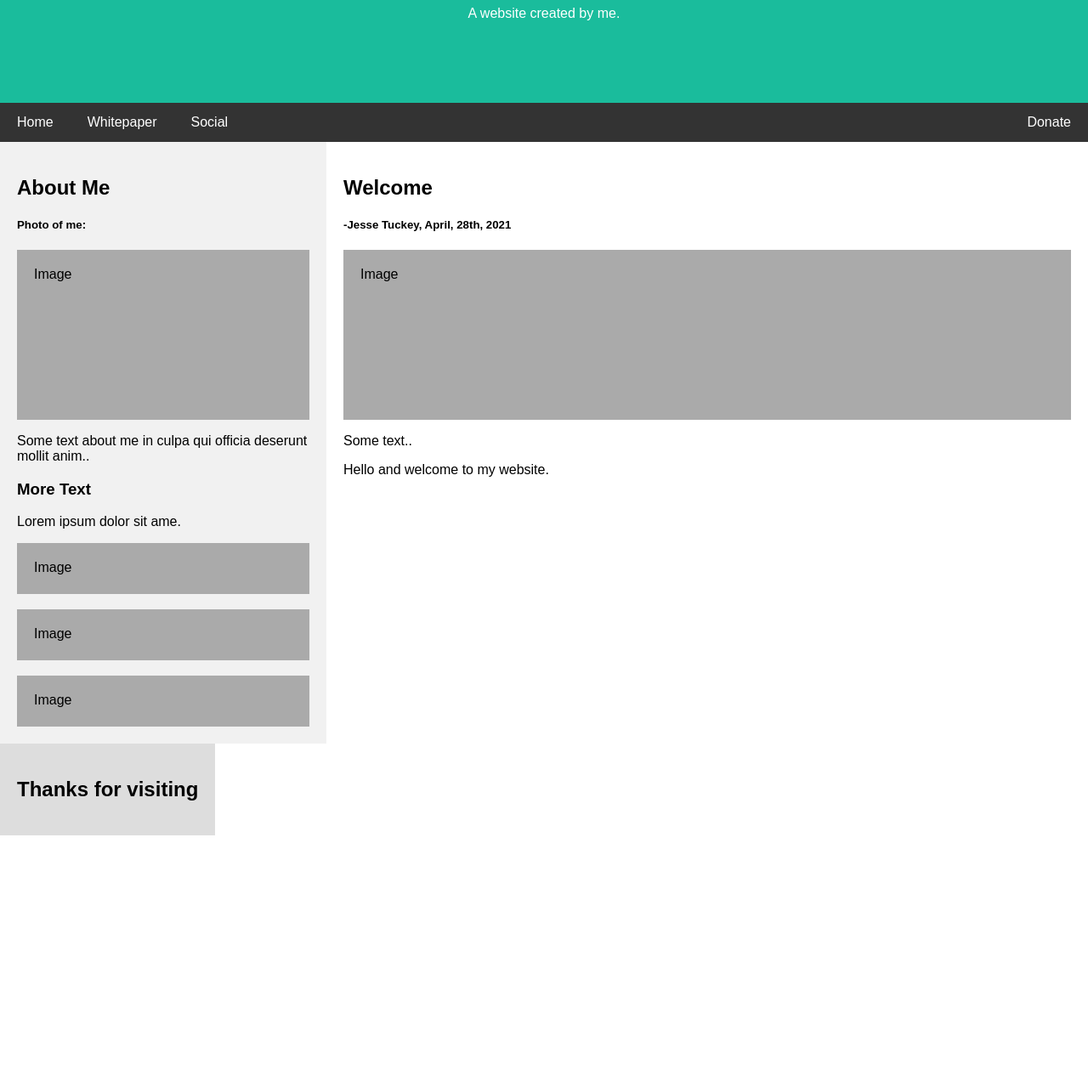
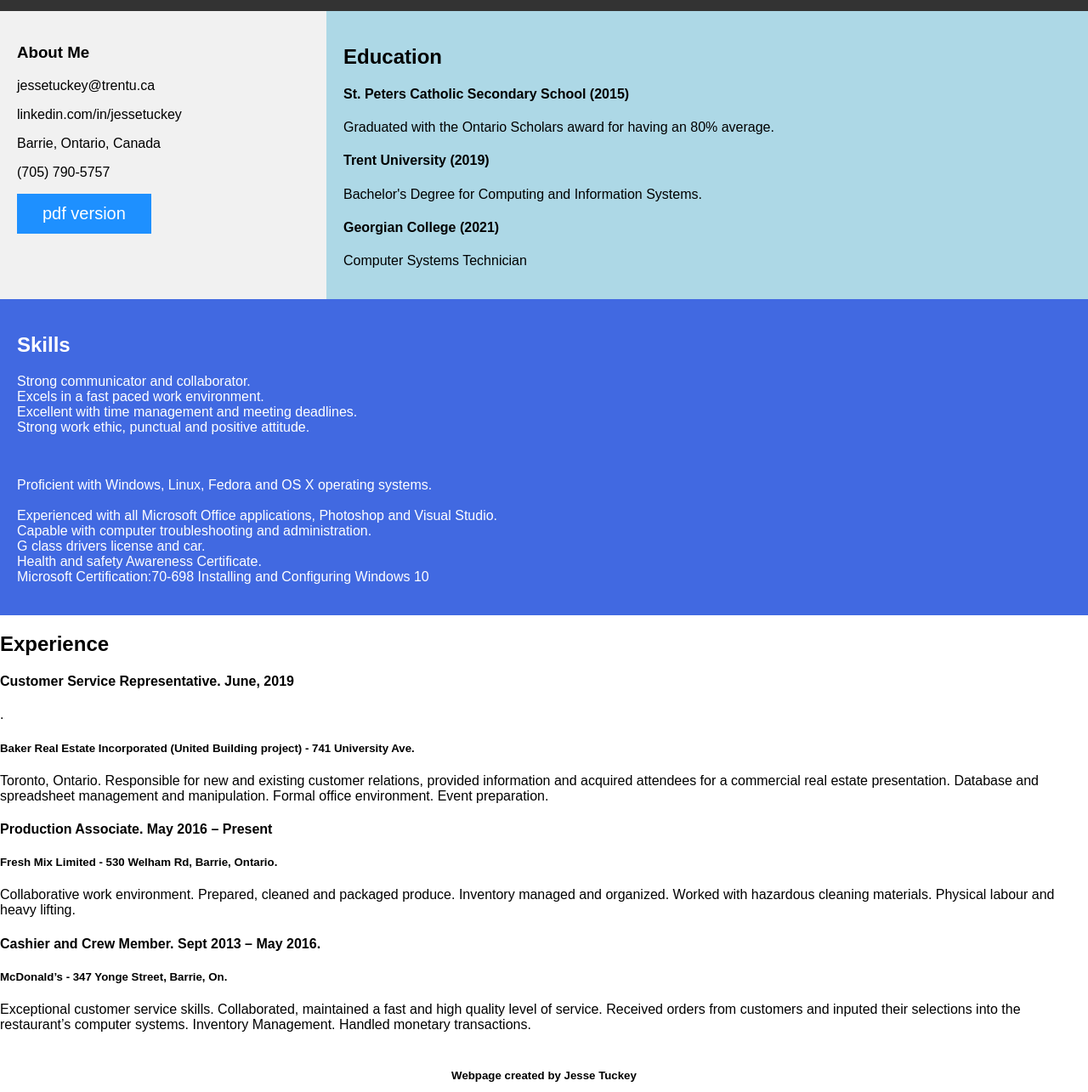
Before and after one commit to JesseTuckey/Webpage, a plain HTML site: page index.html in a window 1280 px wide. Shown: the part 172-1457 px from the top of the page at 85% size. Before the commit the page ends 1155 px from the top, so only its background shows below. Drawn offline with Linux system fonts and the light colour scheme.

Commit message:
Update index.html

```diff
--- a/index.html
+++ b/index.html
@@ -1,8 +1,7 @@
 <!DOCTYPE html>
-
 <html lang="en">
 <head>
-<title>Jesse Tuckey</title>
+<title>jessetuckey.com</title>
 <meta charset="UTF-8">
 <meta name="viewport" content="width=device-width, initial-scale=1">
 <style>
@@ -10,26 +9,22 @@
   box-sizing: border-box;
 }
 
-/* Style the body */
 body {
   font-family: Arial, Helvetica, sans-serif;
   margin: 0;
 }
 
-/* Header/logo Title */
 .header {
-  padding: 80px;
+  padding: 20px;
   text-align: center;
-  background: #1abc9c;
-  color: white;
+  background: darkblue;
+  color: gold;
 }
 
-/* Increase the font size of the heading */
 .header h1 {
   font-size: 40px;
 }
 
-/* Style the top navigation bar */
 .navbar {
   overflow: hidden;
   background-color: #333;
@@ -37,7 +32,7 @@ body {
 
 /* Style the navigation bar links */
 .navbar a {
-  float: left;
+  float: right;
   display: block;
   color: white;
   text-align: center;
@@ -45,12 +40,10 @@ body {
   text-decoration: none;
 }
 
-/* Right-aligned link */
 .navbar a.right {
   float: right;
 }
 
-/* Change color on hover */
 .navbar a:hover {
   background-color: #ddd;
   color: black;
@@ -73,82 +66,149 @@ body {
   padding: 20px;
 }
 
-/* Main column */
 .main {
   -ms-flex: 70%; /* IE10 */
   flex: 70%;
-  background-color: white;
+  background-color: lightblue;
   padding: 20px;
 }
 
-/* Fake image, just for this example */
-.fakeimg {
-  background-color: #aaa;
-  width: 100%;
+.main2 {
+  -ms-flex: 70%; /* IE10 */
+  flex: 70%;
+  background-color: royalblue;
+  color: white;
   padding: 20px;
 }
 
+
 /* Footer */
 .footer {
-  padding: 20px;
+  padding: 5px;
   text-align: center;
-  background: #ddd;
+    width: 100%;
+
+  background: white;
 }
 
-/* Responsive layout - when the screen is less than 700px wide, make the two columns stack on top of each other instead of next to each other */
 @media screen and (max-width: 700px) {
   .row {
     flex-direction: column;
   }
 }
 
-/* Responsive layout - when the screen is less than 400px wide, make the navigation links stack on top of each other instead of next to each other */
 @media screen and (max-width: 400px) {
   .navbar a {
     float: none;
     width: 100%;
   }
 }
+
+.btn {
+  background-color: DodgerBlue;
+  border: none;
+  color: white;
+  padding: 12px 30px;
+  cursor: pointer;
+  font-size: 20px;
+}
+
+/* Darker background on mouse-over */
+.btn:hover {
+  background-color: RoyalBlue;
+}
+
 </style>
+
+
 </head>
 <body>
 
 <div class="header">
-  <h1>My Website</h1>
-  <p>A website created by me.</p>
+  <h1>Jesse Tuckey</h1>
 </div>
 
 <div class="navbar">
-  <a href="#">Home</a>
-  <a href="#">Whitepaper</a>
-  <a href="#">Social</a>
-  <a href="#" class="right">Donate</a>
+  <a href="#" class="right">Education</a>
+    <a href="#" class="right">Experience</a>
+    <a href="#" class="right">Skills</a>
 </div>
 
 <div class="row">
   <div class="side">
-    <h2>About Me</h2>
-    <h5>Photo of me:</h5>
-    <div class="fakeimg" style="height:200px;">Image</div>
-    <p>Some text about me in culpa qui officia deserunt mollit anim..</p>
-    <h3>More Text</h3>
-    <p>Lorem ipsum dolor sit ame.</p>
-    <div class="fakeimg" style="height:60px;">Image</div><br>
-    <div class="fakeimg" style="height:60px;">Image</div><br>
-    <div class="fakeimg" style="height:60px;">Image</div>
+    <h3>About Me</h3>
+    <p>jessetuckey@trentu.ca</p>
+    <p>linkedin.com/in/jessetuckey</p>
+    <p>Barrie, Ontario, Canada</p>
+    <p>(705) 790-5757</p>
+<button class="btn"><i class="fa fa-download"></i>pdf version</button>
+
+
+
   </div>
 
+
   <div class="main">
-    <h2>Welcome</h2>
-    <h5>-Jesse Tuckey, April, 28th, 2021</h5>
-    <div class="fakeimg" style="height:200px;">Image</div>
-    <p>Some text..</p>
-    <p>Hello and welcome to my website.</p>
+    <h2>Education</h2>
+    <h4>St. Peters Catholic Secondary School (2015)</h4>
+    <p>Graduated with the Ontario Scholars award for having an 80% average.</p>
+    <h4>Trent University (2019)</h4>
+    <p>Bachelor's Degree for Computing and Information Systems.</p>
+<h4>Georgian College (2021)</h4>
+    <p>Computer Systems Technician</p>
+</div>
+
+  <div class="main2">
+    <h2>Skills</h2>
+    <p>Strong communicator and collaborator.
+    <br>Excels in a fast paced work environment.
+    <br> Excellent with time management and meeting deadlines.
+    <br>Strong work ethic, punctual and positive attitude.</p>
+
     <br>
+
+    <p>Proficient with Windows, Linux, Fedora and OS X operating systems. <br>
+
+<br>Experienced with all Microsoft Office applications, Photoshop and Visual Studio.
+<br>Capable with computer troubleshooting and administration.
+<br>G class drivers license and car.
+<br>Health and safety Awareness Certificate.
+<br>Microsoft Certification:70-698 Installing and Configuring Windows 10</p>
+</div>
+
+
+  <div class="main3">
+    <h2>Experience</h2>
+    <h4>Customer Service Representative. June, 2019 </h4>.
+<h5>Baker Real Estate Incorporated (United Building project) - 741 University Ave. </h5> Toronto, Ontario.
+Responsible for new and existing customer relations, provided information and
+acquired attendees for a commercial real estate presentation.
+Database and spreadsheet management and manipulation.
+Formal office environment.
+Event preparation.
+<br>
+
+<h4>Production Associate. May 2016 – Present</h4>
+<h5>Fresh Mix Limited - 530 Welham Rd, Barrie, Ontario.</h5>
+Collaborative work environment.
+Prepared, cleaned and packaged produce.
+Inventory managed and organized.
+Worked with hazardous cleaning materials.
+Physical labour and heavy lifting.
+<br>
+
+<h4>Cashier and Crew Member.  Sept 2013 – May 2016. </h4>
+<h5>McDonald’s - 347 Yonge Street, Barrie, On.</h5>
+Exceptional customer service skills.
+Collaborated,  maintained a fast and high quality level of service.
+Received orders from customers and inputed their selections into the restaurant’s computer systems.
+Inventory Management.
+Handled monetary transactions. </p>
+
 </div>
 
 <div class="footer">
-  <h2>Thanks for visiting</h2>
+  <h5>Webpage created by Jesse Tuckey</h5>
 </div>
 
 </body>
```
